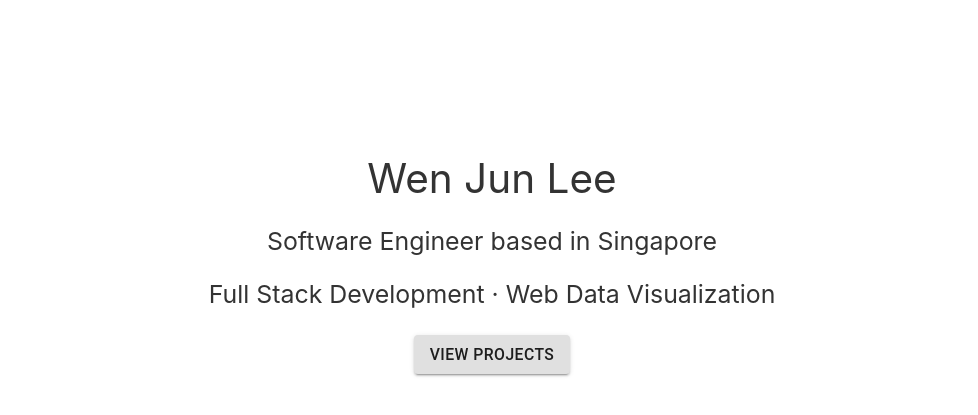
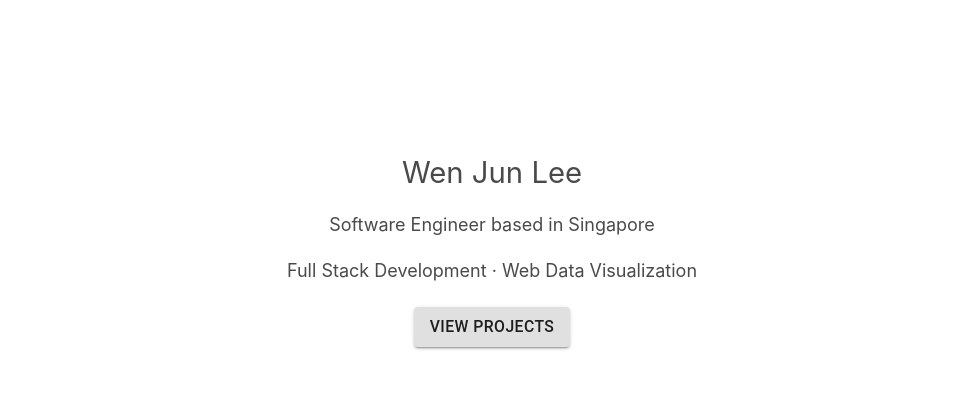
Before and after one commit to inadayrome/inadayrome.github.io, a Gatsby site: page / in a window 1280 px wide. Shown: the part 93-508 px from the top of the page, without its empty margins (148-1126 px from the left). Built offline with nearby package versions, Linux system fonts and the light colour scheme; Gatsby itself is replaced by a stand-in of ours.

Commit message:
update font sizes and color

```diff
--- a/package.json
+++ b/package.json
@@ -60,7 +60,7 @@
     "clean": "gatsby clean",
     "test": "jest",
     "test-changes": "jest -- -u",
-    "deploy": "gatsby build && gh-pages -d public -b master",
+    "deploy": "gatsby build && gh-pages -d public -b gh-pages",
     "lint": "eslint --ignore-path .gitignore .",
     "prepare": "husky install"
   },
--- a/src/components/layout.scss
+++ b/src/components/layout.scss
@@ -199,7 +199,7 @@ html {
   box-sizing: inherit;
 }
 body {
-  color: hsla(0, 0%, 0%, 0.8);
+  color: #4a4a4a;
   font-family: georgia, serif;
   font-weight: normal;
   word-wrap: break-word;
--- a/src/components/projectDetails.tsx
+++ b/src/components/projectDetails.tsx
@@ -67,7 +67,7 @@ const ProjectDetails: React.FC<{ project: Project }> = props => {
     <div className={classes.mainContainer}>
       {previewImage()}
       <div className={classes.detailsContainer}>
-        <h3>{title}</h3>
+        <h4>{title}</h4>
         <h6>About</h6>
         <div className={classes.description}>{description}</div>
         <div>
--- a/src/pages/about.tsx
+++ b/src/pages/about.tsx
@@ -25,13 +25,13 @@ const About = () => {
 
   return (
     <div className={classes.container}>
-      <h1 className={classes.aboutText}>Wen Jun Lee</h1>
-      <h3 className={classes.aboutText}>
+      <h2 className={classes.aboutText}>Wen Jun Lee</h2>
+      <h4 className={classes.aboutText}>
         Software Engineer based in Singapore
-      </h3>
-      <h3 className={classes.aboutText}>
+      </h4>
+      <h4 className={classes.aboutText}>
         Full Stack Development &#183; Web Data Visualization
-      </h3>
+      </h4>
       <Link
         to="/projects"
         className={`${classes.projectLink} ${classes.aboutText}`}
--- a/src/pages/projects.tsx
+++ b/src/pages/projects.tsx
@@ -43,7 +43,7 @@ const Projects = () => {
 
   return (
     <Layout>
-      <h3 style={{ fontWeight: 'normal' }}>Portfolio</h3>
+      <h4 style={{ fontWeight: 'normal' }}>Portfolio</h4>
       <div className={classes.container}>
         {projectList.map<JSX.Element>((project, index) => (
           <div
```
